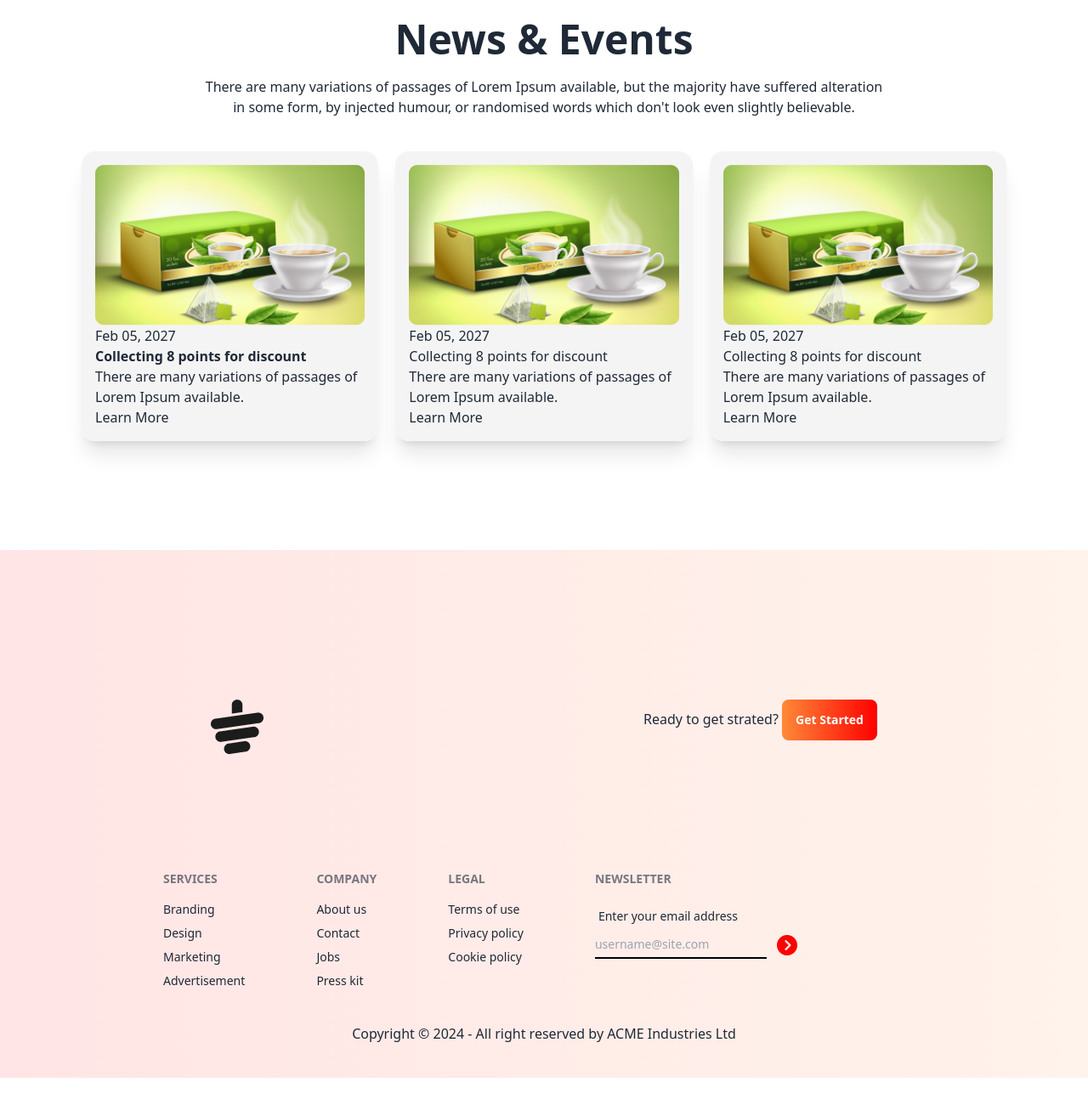
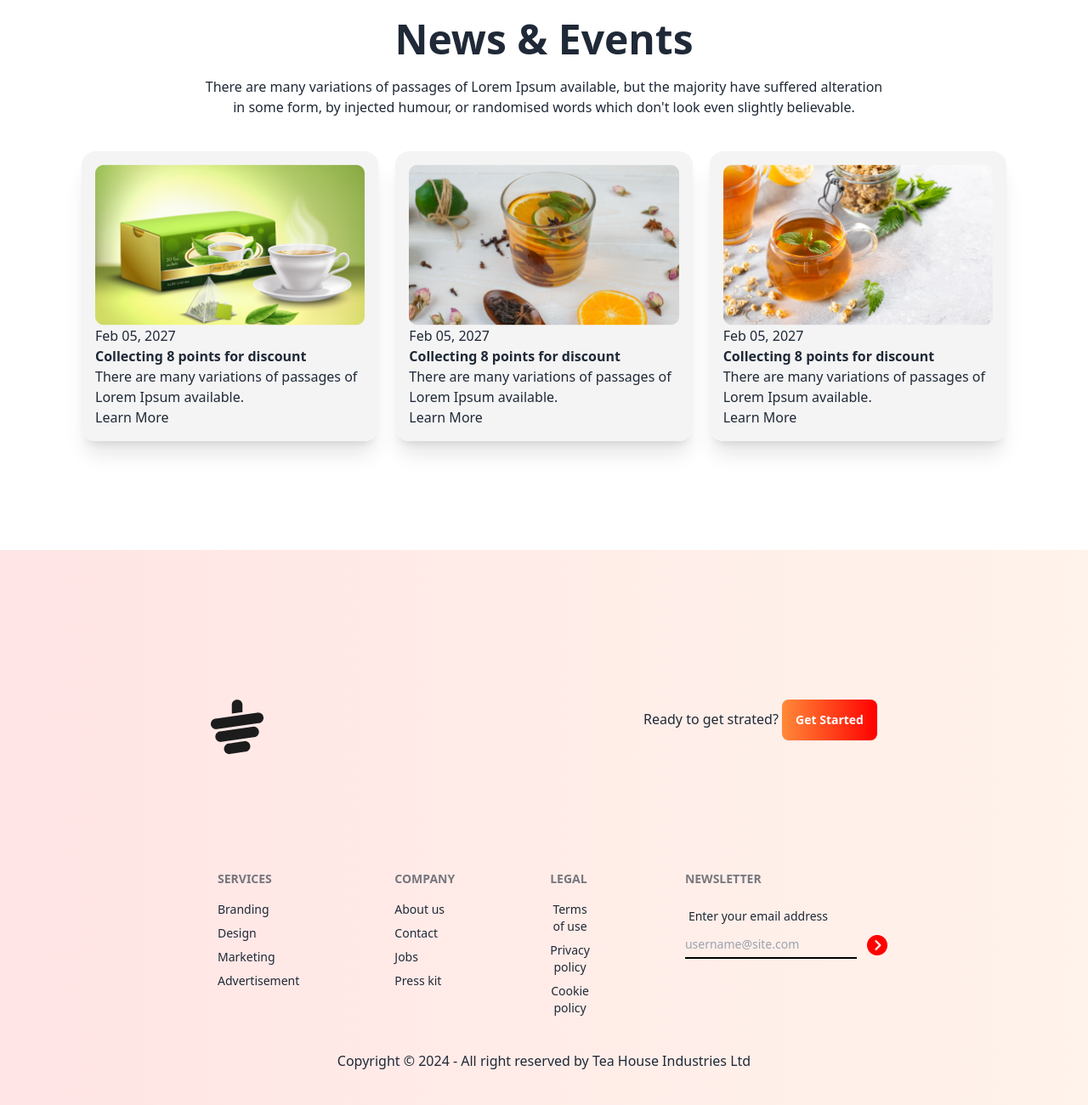
Before and after one commit to im-sanny/tea-house-with-daisyui, a plain HTML site: page index.html in a window 1280 px wide. Shown: the part 3325-4625 px from the top of the page at 85% size. Before the commit the page ends 4593 px from the top, so only its background shows below. Drawn offline with nearby package versions, Linux system fonts and the light colour scheme.

Commit message:
minor issue fixed

```diff
--- a/index.html
+++ b/index.html
@@ -33,10 +33,9 @@
         font-family: 'Manrope', sans-serif;
     }
     </style>
-
 </head>
 
-<body class="">
+<body class=".font-manrope">
     <header class="conatiner mx-auto">
         <div class="hero min-h-screen">
             <div class="hero-content flex-col lg:flex-row">
@@ -194,25 +193,23 @@
                     <h5 class="font-medium">Learn More</h5>
                 </div>
                 <div class="card p-4 bg-gradient-to-r from-[#F4F4F4] to-[#F4F4F4] shadow-xl">
-                    <img src="images/news-1.png" alt="">
+                    <img src="images/news-2.png" alt="">
                     <p>Feb 05, 2027</p>
-                    <h3>Collecting 8 points for discount</h3>
+                    <h3 class="font-bold">Collecting 8 points for discount</h3>
                     <p>There are many variations of passages of Lorem Ipsum available.</p>
-                    <h5>Learn More</h5>
+                    <h5 class="font-medium">Learn More</h5>
                 </div>
                 <div class="card p-4 bg-gradient-to-r from-[#F4F4F4] to-[#F4F4F4] shadow-xl">
-                    <img src="images/news-1.png" alt="">
+                    <img src="images/news-3.png" alt="">
                     <p>Feb 05, 2027</p>
-                    <h3>Collecting 8 points for discount</h3>
+                    <h3 class="font-bold">Collecting 8 points for discount</h3>
                     <p>There are many variations of passages of Lorem Ipsum available.</p>
-                    <h5>Learn More</h5>
+                    <h5 class="font-medium">Learn More</h5>
                 </div>
-
             </div>
-
         </section>
     </main>
-    <footer class="lg:p-14 lg:px-48 lg:py-10 text-base-content bg-gradient-to-r from-[#FF00001A] to-[#FF89381A]">
+    <footer class="lg:p-14 lg:px-48 lg:py-10  text-base-content bg-gradient-to-r from-[#FF00001A] to-[#FF89381A]">
         <div class="flex p-14 justify-between gap-4 lg:my-20">
             <img src="images/cup.png" alt="">
             <p>
@@ -220,28 +217,29 @@
                 <button class="btn btn-primary bg-gradient-to-r from-gradient-start to-gradient-end border-none text-white">Get Started</button>
             </p>
         </div>
-        <div  class="footer">
-            <nav>
+        <div  class="footer text-center lg:px-16">
+
+            <nav class="lg:pr-12">
                 <header class="footer-title">Services</header>
                 <a class="link link-hover">Branding</a>
                 <a class="link link-hover">Design</a>
                 <a class="link link-hover">Marketing</a>
                 <a class="link link-hover">Advertisement</a>
               </nav>
-              <nav>
+              <nav  class="lg:ml-12">
                 <header class="footer-title">Company</header>
                 <a class="link link-hover">About us</a>
                 <a class="link link-hover">Contact</a>
                 <a class="link link-hover">Jobs</a>
                 <a class="link link-hover">Press kit</a>
               </nav>
-              <nav>
+              <nav class="lg:ml-24">
                 <header class="footer-title">Legal</header>
                 <a class="link link-hover">Terms of use</a>
                 <a class="link link-hover">Privacy policy</a>
                 <a class="link link-hover">Cookie policy</a>
               </nav>
-              <form>
+              <form class="lg:ml-24">
                 <header class="footer-title">Newsletter</header>
                 <fieldset class="form-control w-80">
                   <label class="label">
@@ -254,12 +252,10 @@
                 </fieldset>
               </form>
         </div>
+           </div>
         <div class="mt-10 text-center">
-            <p>Copyright © 2024 - All right reserved by ACME Industries Ltd</p>
+            <p>Copyright © 2024 - All right reserved by Tea House Industries Ltd</p>
           </div>
       </footer>
-
-
-
 </body>
 </html>
```
